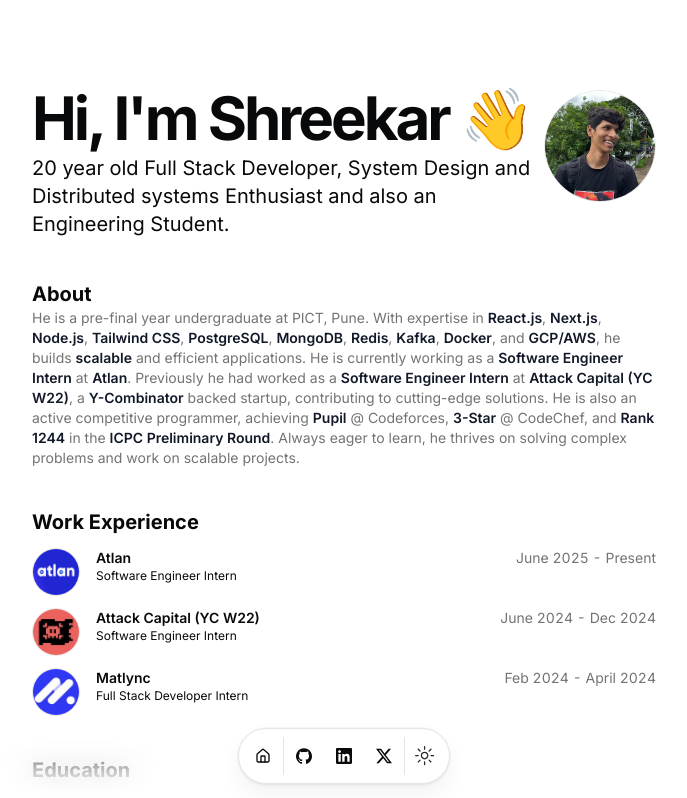
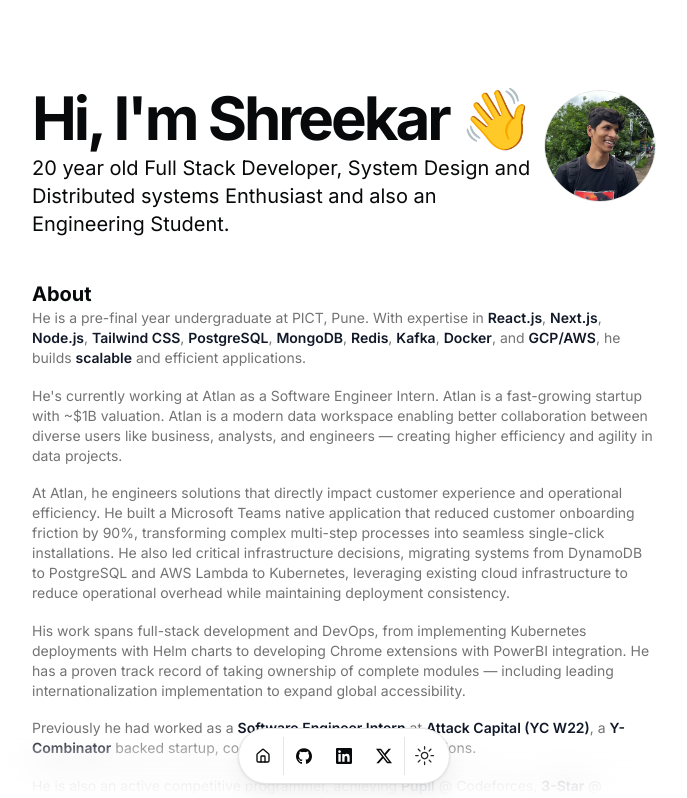
Before and after one commit to Shreekar11/Portfolio, a Next.js app: page / in a window 1280 px wide. Shown: the top 798 px of the page, without its empty margins (296-983 px from the left). Built offline with nearby package versions, Linux system fonts and the light colour scheme; grey boxes are pictures that could not be loaded.

Commit message:
docs: update resume.tsx

```diff
--- a/src/data/resume.tsx
+++ b/src/data/resume.tsx
@@ -9,8 +9,11 @@
   locationLink: "https://www.google.com/maps/place/pune",
   description:
     "20 year old Full Stack Developer, System Design and Distributed systems Enthusiast and also an Engineering Student.",
-  summary: `He is a pre-final year undergraduate at PICT, Pune. With expertise in **React.js**, **Next.js**, **Node.js**, **Tailwind CSS**, **PostgreSQL**, **MongoDB**, **Redis**, **Kafka**, **Docker**, and **GCP/AWS**, he builds **scalable** and efficient applications.
-  He is currently working as a **Software Engineer Intern** at **Atlan**. Previously he had worked as a **Software Engineer Intern** at **Attack Capital (YC W22)**, a **Y-Combinator** backed startup, contributing to cutting-edge solutions.
+  summary: `He is a pre-final year undergraduate at PICT, Pune. With expertise in **React.js**, **Next.js**, **Node.js**, **Tailwind CSS**, **PostgreSQL**, **MongoDB**, **Redis**, **Kafka**, **Docker**, and **GCP/AWS**, he builds **scalable** and efficient applications. \n
+  He's currently working at Atlan as a Software Engineer Intern. Atlan is a fast-growing startup with ~$1B valuation. Atlan is a modern data workspace enabling better collaboration between diverse users like business, analysts, and engineers — creating higher efficiency and agility in data projects. \n
+  At Atlan, he engineers solutions that directly impact customer experience and operational efficiency. He built a Microsoft Teams native application that reduced customer onboarding friction by 90%, transforming complex multi-step processes into seamless single-click installations. He also led critical infrastructure decisions, migrating systems from DynamoDB to PostgreSQL and AWS Lambda to Kubernetes, leveraging existing cloud infrastructure to reduce operational overhead while maintaining deployment consistency. \n
+  His work spans full-stack development and DevOps, from implementing Kubernetes deployments with Helm charts to developing Chrome extensions with PowerBI integration. He has a proven track record of taking ownership of complete modules — including leading internationalization implementation to expand global accessibility. \n
+  Previously he had worked as a **Software Engineer Intern** at **Attack Capital (YC W22)**, a **Y-Combinator** backed startup, contributing to cutting-edge solutions. \n
   He is also an active competitive programmer, achieving **Pupil** @ Codeforces, **3-Star** @ CodeChef, and **Rank 1244** in the **ICPC Preliminary Round**. Always eager to learn, he thrives on solving complex problems and work on scalable projects.`,
   avatarUrl: "/profile.jpg",
   skills: [
```
